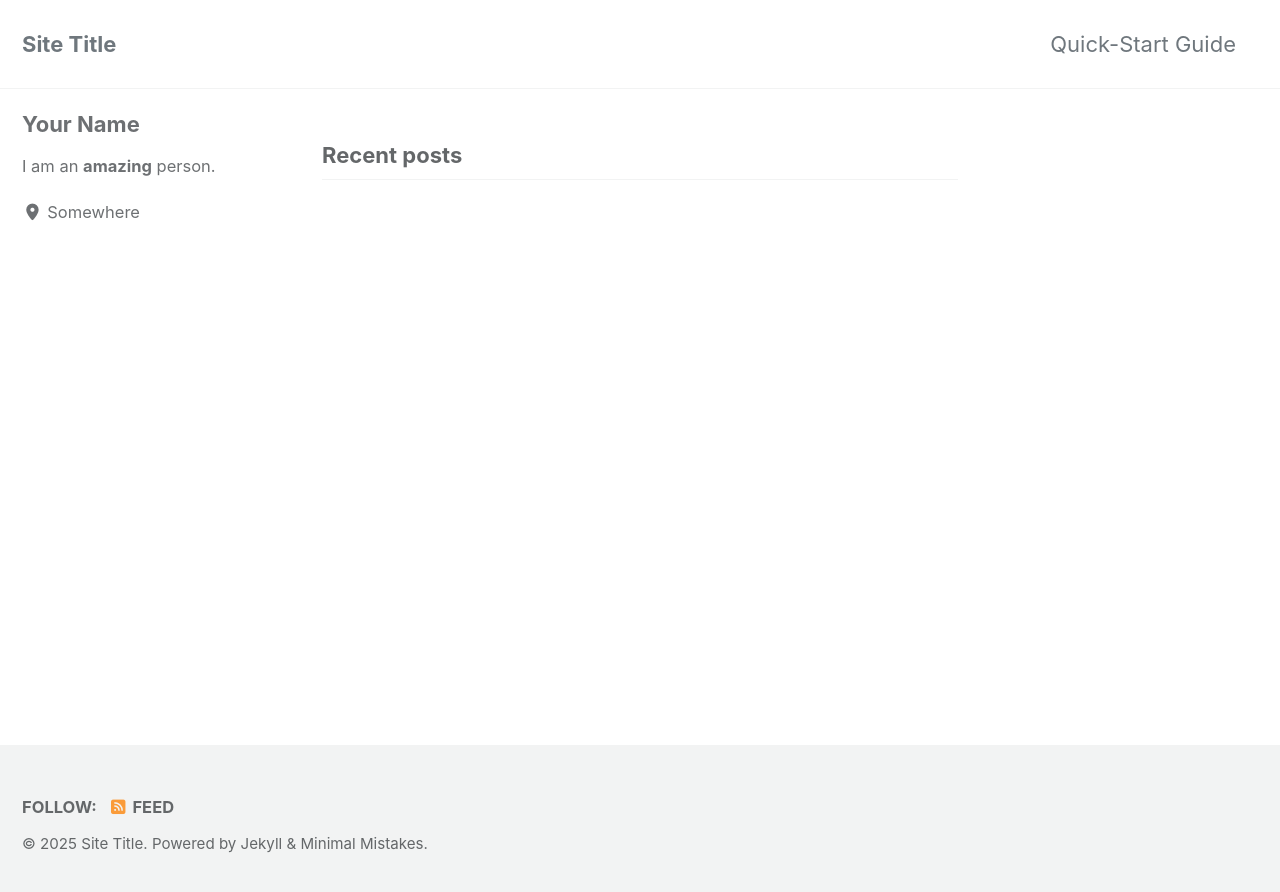
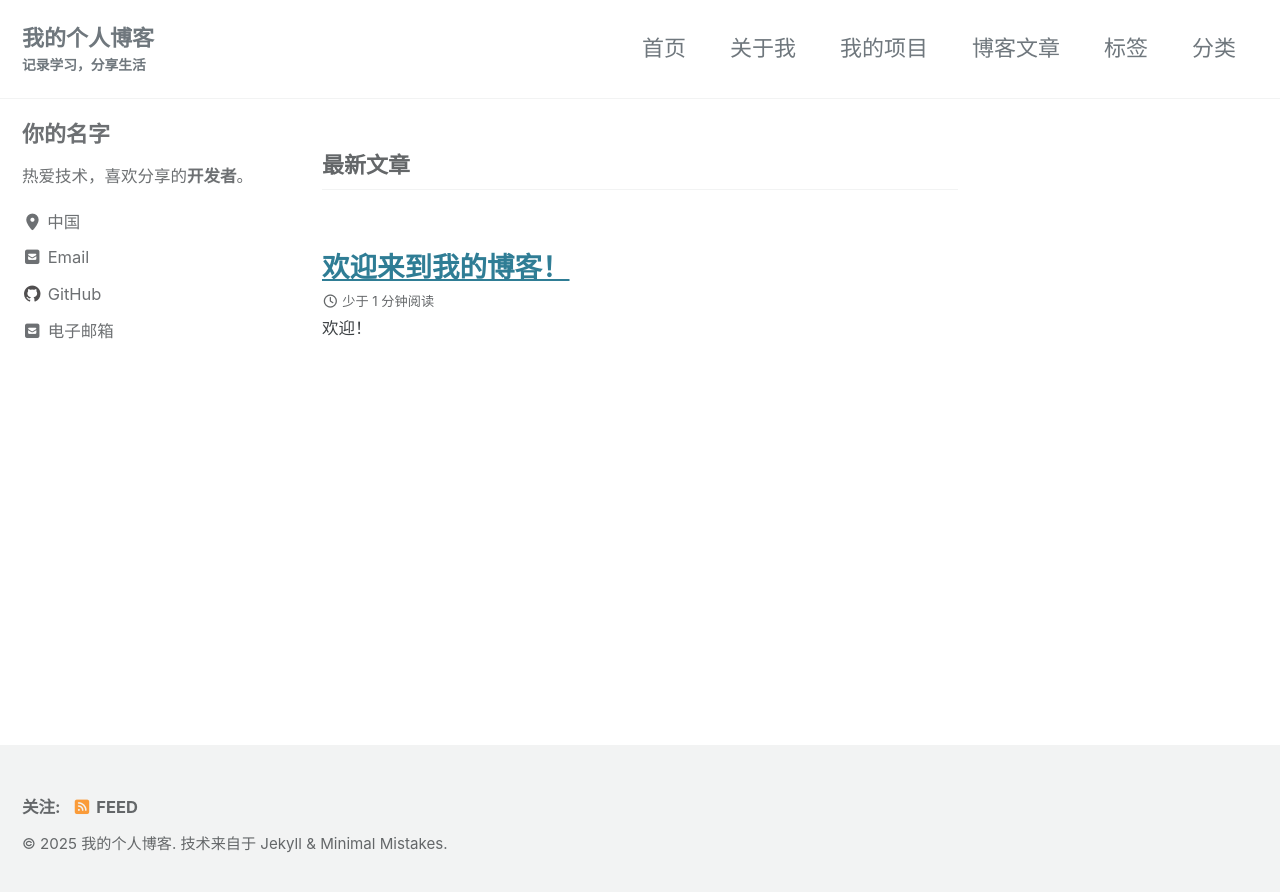
Before and after one commit to 50829/50829.github.io, a Jekyll site: the page built from index.html, in a window 1280 px wide. Shown: the top 892 px of the page. Built offline with Jekyll 4.4.1, drawn with Linux system fonts in a browser that asks for light colours; cached includes are drawn as plain includes; the list of posts is cut into pages by our own code.

Commit message:
create a site

```diff
--- a/_config.yml
+++ b/_config.yml
@@ -11,20 +11,20 @@
 # https://mmistakes.github.io/minimal-mistakes/docs/quick-start-guide/#installing-the-theme
 
 # theme                  : "minimal-mistakes-jekyll"
-# remote_theme           : "mmistakes/minimal-mistakes"
+remote_theme           : "mmistakes/minimal-mistakes"
 minimal_mistakes_skin    : "default" # "air", "aqua", "contrast", "dark", "dirt", "neon", "mint", "plum", "sunrise"
 
 # Site Settings
-locale                   : "en-US"
+locale                   : "zh-CN"
 rtl                      : # true, false (default) # turns direction of the page into right to left for RTL languages
-title                    : "Site Title"
+title                    : "我的个人博客"
 title_separator          : "-"
-subtitle                 : # site tagline that appears below site title in masthead
-name                     : "Your Name"
-description              : "An amazing website."
-url                      : # the base hostname & protocol for your site e.g. "https://mmistakes.github.io"
+subtitle                 : "记录学习，分享生活"
+name                     : "你的名字"
+description              : "一个分享技术和生活的个人博客。"
+url                      : "https://50829.github.io" # 替换为你的GitHub Pages URL
 baseurl                  : # the subpath of your site, e.g. "/blog"
-repository               : # GitHub username/repo-name e.g. "mmistakes/minimal-mistakes"
+repository               : "50829/50829.github.io" # 替换为你的GitHub仓库
 teaser                   : # path of fallback teaser image, e.g. "/assets/images/500x300.png"
 logo                     : # path of logo image to display in the masthead, e.g. "/assets/images/88x88.png"
 masthead_title           : # overrides the website title displayed in the masthead, use " " for no title
@@ -113,27 +113,24 @@ analytics:
 
 # Site Author
 author:
-  name             : "Your Name"
+  name             : "你的名字"
   avatar           : # path of avatar image, e.g. "/assets/images/bio-photo.jpg"
-  bio              : "I am an **amazing** person."
-  location         : "Somewhere"
-  email            :
+  bio              : "热爱技术，喜欢分享的**开发者**。"
+  location         : "中国"
+  email            : "your.email@example.com"
   links:
     - label: "Email"
       icon: "fas fa-fw fa-envelope-square"
-      # url: "mailto:your.name@email.com"
-    - label: "Website"
-      icon: "fas fa-fw fa-link"
-      # url: "https://your-website.com"
+      url: "mailto:your.email@example.com"
+    - label: "GitHub"
+      icon: "fab fa-fw fa-github"
+      url: "https://github.com/50829"
     - label: "Twitter"
       icon: "fab fa-fw fa-twitter-square"
       # url: "https://twitter.com/"
     - label: "Facebook"
       icon: "fab fa-fw fa-facebook-square"
       # url: "https://facebook.com/"
-    - label: "GitHub"
-      icon: "fab fa-fw fa-github"
-      # url: "https://github.com/"
     - label: "Instagram"
       icon: "fab fa-fw fa-instagram"
       # url: "https://instagram.com/"
@@ -323,3 +320,10 @@ defaults:
       comments: # true
       share: true
       related: true
+  # _pages
+  - scope:
+      path: "_pages"
+      type: pages
+    values:
+      layout: single
+      author_profile: true
--- a/_data/navigation.yml
+++ b/_data/navigation.yml
@@ -1,7 +1,19 @@
 # main links
 main:
-  - title: "Quick-Start Guide"
-    url: https://mmistakes.github.io/minimal-mistakes/docs/quick-start-guide/
+  - title: "首页"
+    url: /
+  - title: "关于我"
+    url: /about/
+  - title: "我的项目"
+    url: /projects/
+  - title: "博客文章"
+    url: /year-archive/
+  - title: "标签"
+    url: /tags/
+  - title: "分类"
+    url: /categories/
+#  - title: "Quick-Start Guide"
+#    url: https://mmistakes.github.io/minimal-mistakes/docs/quick-start-guide/
   # - title: "About"
   #   url: https://mmistakes.github.io/minimal-mistakes/about/
   # - title: "Sample Posts"
--- /dev/null
+++ b/_pages/about.md
@@ -0,0 +1,31 @@
+---
+permalink: /about/
+title: "关于我"
+layout: single
+author_profile: true
+---
+
+## 欢迎来到我的博客
+
+这是我的个人博客，在这里我会分享我的技术学习心得、生活感悟和有趣的项目。
+
+### 关于我
+
+- 🔭 我目前正在学习...
+- 🌱 我正在探索...
+- 👯 我希望合作...
+- 🤔 我正在寻求帮助...
+- 💬 问我关于...
+- 📫 如何联系我...
+- ⚡ 有趣的事实...
+
+### 技能
+
+- 编程语言：Python, JavaScript, etc.
+- 框架：React, Django, etc.
+- 工具：Git, Docker, etc.
+
+### 联系方式
+
+- GitHub: [your-username](https://github.com/your-username)
+- Email: your.email@example.com
--- /dev/null
+++ b/_pages/tag-archive.md
@@ -0,0 +1,6 @@
+---
+title: "按标签分类"
+permalink: /tags/
+layout: tags
+author_profile: true
+---
--- /dev/null
+++ b/_pages/year-archive.md
@@ -0,0 +1,6 @@
+---
+title: "博客文章"
+permalink: /year-archive/
+layout: posts
+author_profile: true
+---
```
Also changed, not shown: _pages/category-archive.md (added, +6 -0 lines), _pages/projects.md (added, +24 -0 lines), _posts/2025-06-24-welcome-to-my-blog.md (added, +36 -0 lines).
